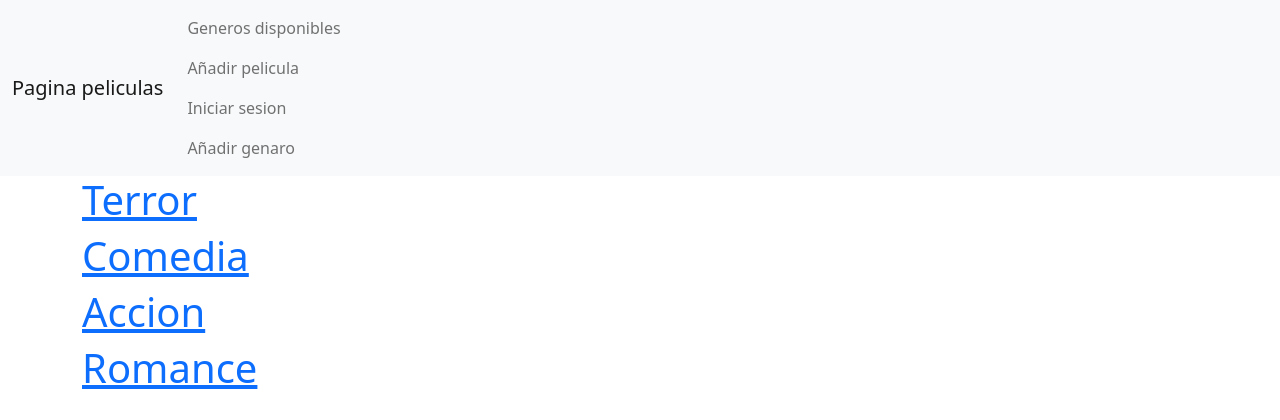
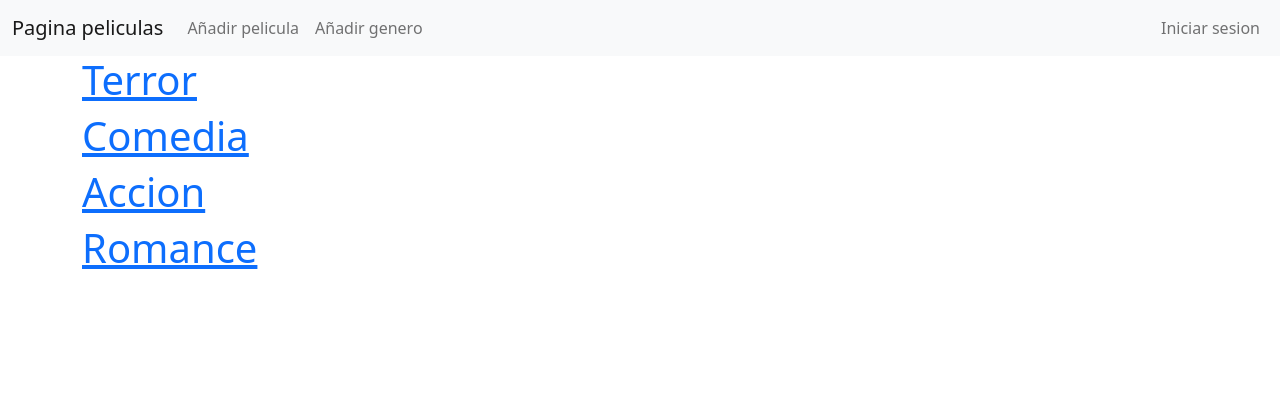
Before and after one commit to EzequielWB/TPE-WEB-2.Perez-Ruiz-Genaro-Wilson-Benito-Ezequiel, a PHP site: page / in a window 1280 px wide. Shown: the top 420 px of the page. Run offline with PHP 8.4, Linux system fonts and the light colour scheme; data comes from the database, SQL or seed files in the repository.

Commit message:
quitado codigo innecesario

```diff
--- a/app/views/movies.view.php
+++ b/app/views/movies.view.php
@@ -24,11 +24,6 @@ class AddGenreView {
         require 'templates/layout/footer.phtml';
     }
 
-    function showError() {
-        require 'templates/layout/header.phtml';
-        echo "<h2>Error: Faltan datos</h2>";
-        require 'templates/layout/footer.phtml';
-    }
 }
 
 // PELICULAS
@@ -75,10 +70,4 @@ class addMovieView{
         require 'templates/form_add_pelicula.phtml';
         require 'templates/layout/footer.phtml';
     }
-
-    function showError() {
-        require 'templates/layout/header.phtml';
-        echo "<h2>Error: Faltan datos</h2>";
-        require 'templates/layout/footer.phtml';
-    }
 }
--- a/router.php
+++ b/router.php
@@ -46,12 +46,29 @@ switch ($params[0]) {
     break;
 
     case 'añadirGenero':
+        sessionAuthMiddleware($response);
         $controllerAddGenre->showAddGenreForm();
     break;
 
     case 'guardarGenero':
         $controllerAddGenre->saveGenre();
     break;
+
+    case 'editarGenero':
+        $genreId = $params[1];
+        $controllerGenres->showEditGenre($genreId);  // Muestra el formulario de edición
+        break;
+
+    case 'guardarEditGenero':
+        $controllerGenres->saveEditGenre();  // Guarda los cambios del género
+        break;
+
+    case 'borrarGenero':
+        if (sessionAuthMiddleware($response)) {
+            $genreId = $params[1];
+            $controllerGenres->deleteGenre($genreId);  // Borra el género
+        }
+        break;
 
     case 'añadir':
         sessionAuthMiddleware($response); //usando esto hacemos que sea necesario un login
@@ -85,5 +102,9 @@ switch ($params[0]) {
     case 'login':
         $userController->login();
         break;
+
+    case 'logout':
+        $userController->logout();
+        break;
 }
 ?>
--- a/templates/form_add_genero.phtml
+++ b/templates/form_add_genero.phtml
@@ -1,3 +1,5 @@
+
+
 <form action="guardarGenero" method="POST" class="my-4">
     <div class="row">
         <div class="col-12">
--- a/templates/layout/header.phtml
+++ b/templates/layout/header.phtml
@@ -20,13 +20,22 @@
               </button>
               <div class="collapse navbar-collapse" id="navbarNav">
                 <ul class="navbar-nav">
-                  <li class="nav-item">
-                    <a class="nav-link" aria-current="page" href="peliculas">Generos disponibles</a>
-                    <a class="nav-link" aria-current="page" href="añadir">Añadir pelicula</a>
-                    <a class="nav-link" aria-current="page" href="showLogin">Iniciar sesion</a>
-                    <a class="nav-link" aria-current="page" href="añadirGenero">Añadir genaro</a>
-                  </li>
+                      <li class="nav-item"><a class="nav-link" aria-current="page" href="añadir">Añadir pelicula</a></li>
                 </ul>
+                <ul class="navbar-nav">
+                     <a class="nav-link" aria-current="page" href="añadirGenero">Añadir genero</a>
+                </ul>
+
+                <ul class ="navbar-nav ms-auto">
+                  <?php
+                    if (isset($_SESSION['ID_USER'])) {
+                      echo '<li class="nav-item"><a class="nav-link" href="logout">Cerrar sesion</a></li>';
+                    }else {
+                      echo '<li class="nav-item"><a class="nav-link" href="showLogin">Iniciar sesion</a></li>';
+                    }
+                  ?>
+                </ul>
+
               </div>
             </div>
           </nav>
```
